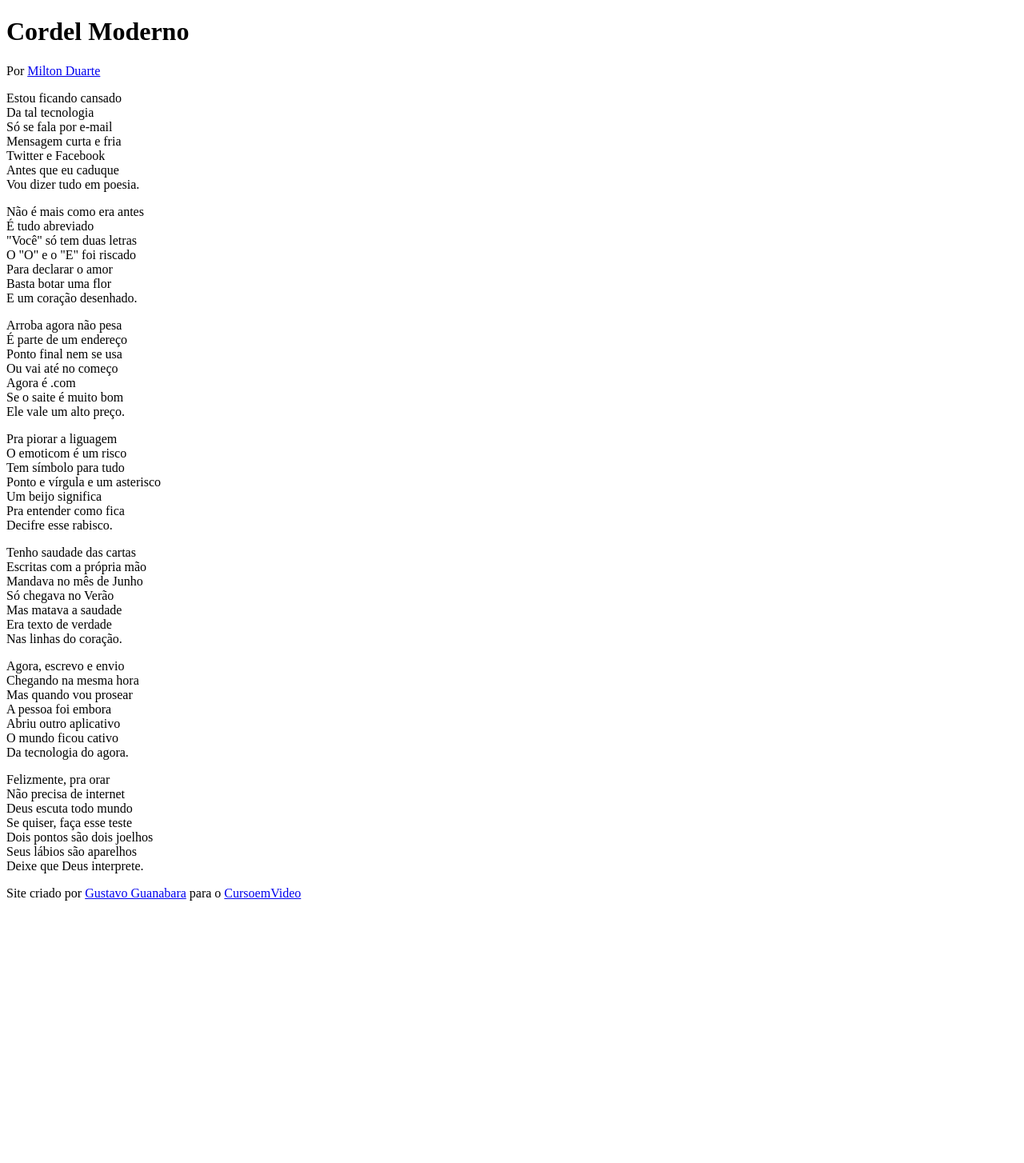
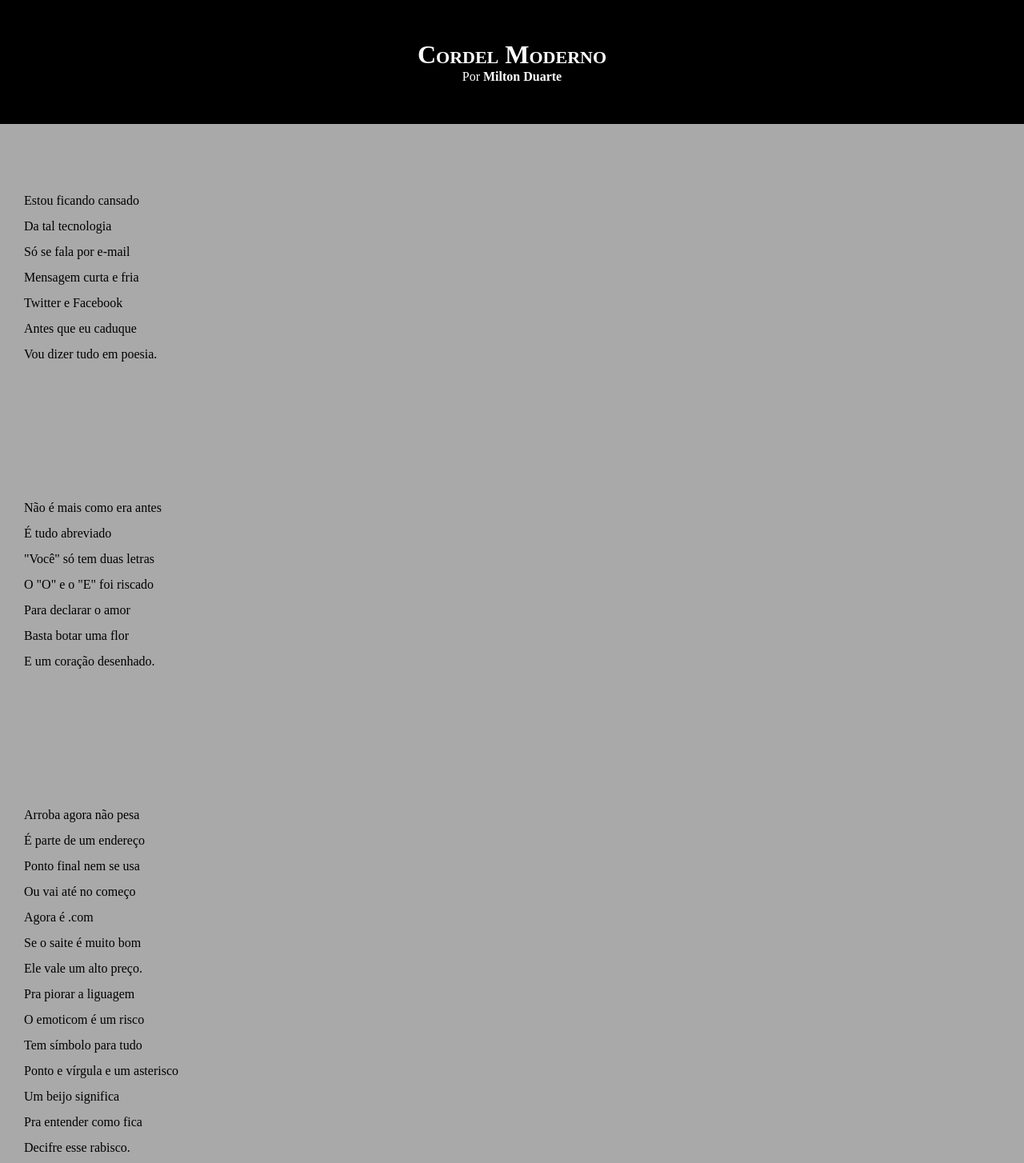
Before and after one commit to eduardoruspoli/html-css, a plain HTML site: page desafios/Módulo02/d012/index.html in a window 1280 px wide. Shown: the top 1454 px of the page at 80% size. Before the commit the page ends 1142 px from the top, so only its background shows below. Drawn offline with Linux system fonts and the light colour scheme.

Commit message:
atualizei estilos dos textos e blocos

```diff
--- a/desafios/Módulo02/d012/estilo/style.css
+++ b/desafios/Módulo02/d012/estilo/style.css
@@ -1 +1,65 @@
 @charset "UTF-8";
+
+* {
+    margin: 0px;
+    padding: 0px;
+}
+
+html, body {
+    min-height: 100vh;
+    background-color: darkgray;
+}
+
+header {
+    background-color: black;
+    color: white;
+    text-align: center;
+}
+
+header > h1 {
+    padding-top: 50px;
+    font-variant:  small-caps;
+}
+
+header > p {
+    padding-bottom: 50px;
+}
+
+header a, footer a {
+    color: white;
+    text-decoration: none;
+    font-weight: bolder;
+}
+
+header a:hover, footer a:hover {
+    text-decoration: underline;
+}
+
+section {
+    padding-top: 10vh;
+    padding-bottom: 10vh;
+    line-height: 2em;
+    padding-left: 30px;
+}
+
+section.normal {
+    background-color: white;
+    color: black;
+}
+
+section.imagem {
+    background-color: rgb(51, 51, 51);
+    color: white;
+}
+
+section.imagem > p {
+    width: 400px;
+    background-color: rgba(0, 0, 0, 0.253);
+}
+
+footer {
+    background-color: black;
+    color: white;
+    text-align: center;
+    padding: 10px;
+}
```
